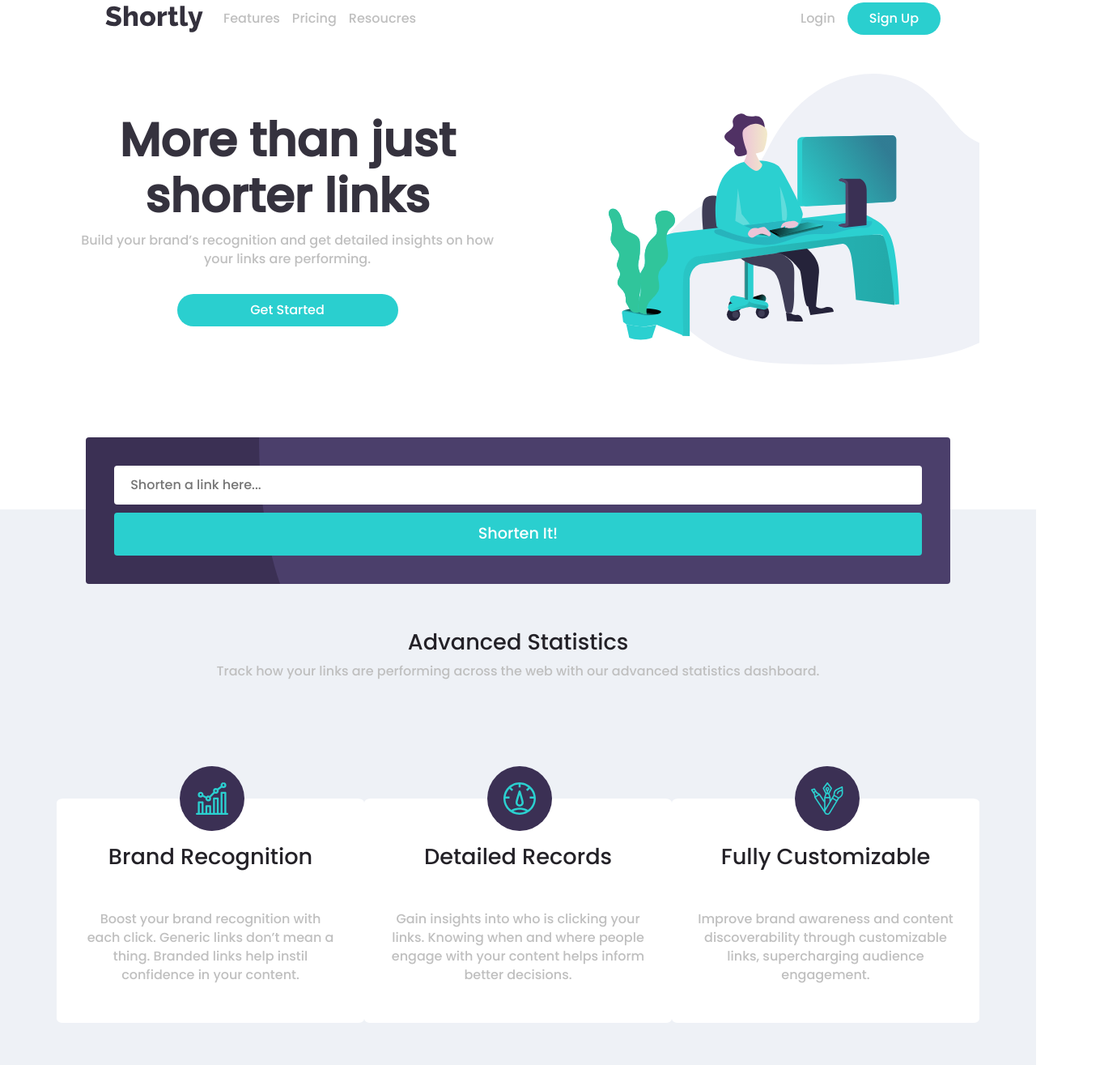
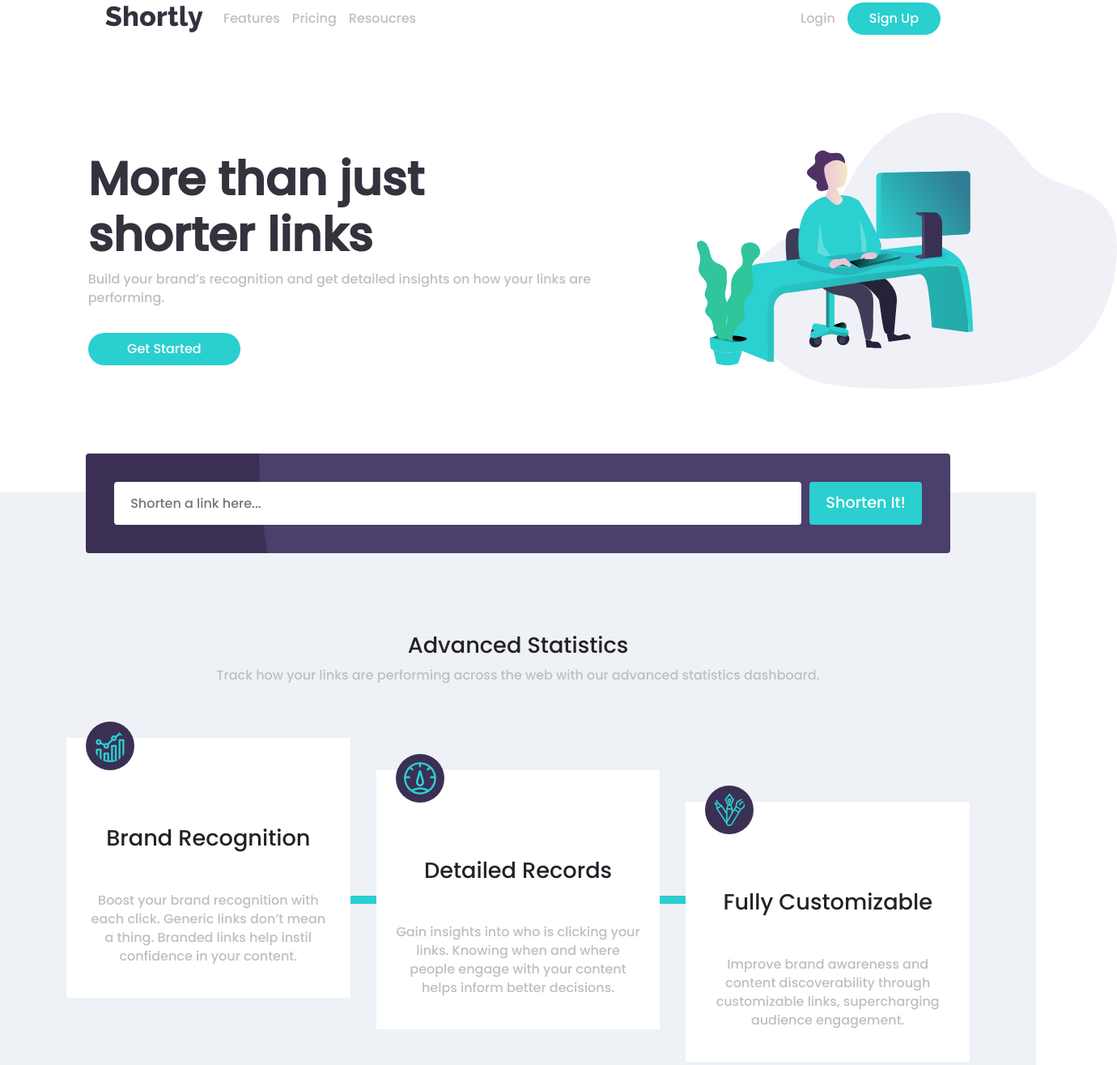
Before and after one commit to Renz757/URL-shortening-API-landing-page, a website: page index.html in a window 1280 px wide. Shown: the part 45-1360 px from the top of the page at 81% size, 1380 px wide, since content can reach past the window. Drawn offline with nearby package versions, Linux system fonts and the light colour scheme.

Commit message:
Desktop Design

```diff
--- a/index.html
+++ b/index.html
@@ -21,7 +21,7 @@
   </head>
 
   <body>
-    <nav class="container p-5">
+    <nav class="container p-5 mb-5">
       <div class="row align-items-center ms-auto">
         <div class="col-8">
           <div class="d-flex align-items-center">
@@ -33,7 +33,7 @@
             </ul>
           </div>
         </div>
-        <div class="col-4">
+        <div class="col-4 text-end">
           <svg
             xmlns="http://www.w3.org/2000/svg"
             width="32"
@@ -57,30 +57,33 @@
       </div>
     </nav>
 
-    <section class="main container">
+    <section class="main">
       <div class="row">
-        <div class="header-img-container col-12 col-md-6 order-md-1">
+        <div class="col-md-1">
+
+        </div>
+        <div class="col-12 col-md-5 order-md-1">
           <img
-            class="img-fluid header-img"
+            class="header-img"
             src="images/illustration-working.svg"
             alt=""
           />
         </div>
-        <div class="content mt-5 col-12 col-md-6">
-          <h1>More than just shorter links</h1>
+        <div class="content mt-5 col-12 col-md-6 text-center text-md-start">
+          <h1 class="">More than just shorter links</h1>
           <p class="text">
             Build your brand’s recognition and get detailed insights on how your
             links are performing.
           </p>
-          <button class="rounded-pill global-btn mt-3 w-50">Get Started</button>
+          <button class="rounded-pill global-btn mt-3">Get Started</button>
         </div>
       </div>
     </section>
 
     <section class="API-section container-fluid">
       <div class="API">
-        <div class="API-Box d-flex flex-column rounded container">
-          <input class="rounded" id="api-input" type="text" placeholder="Shorten a link here...">
+        <div class="API-Box d-flex flex-column flex-md-row rounded container">
+          <input class="rounded flex-md-grow-1" id="api-input" type="text" placeholder="Shorten a link here...">
           <button class="rounded" id="api-button">Shorten It!</button>
         </div>
 
@@ -91,10 +94,10 @@
       </div>
     </section>
 
-    <section class="info-container mt-5 container-fluid">
+    <section class="info-container container-fluid">
       <div class="info">
         <div class="row">
-          <div class="col-12 info-header pt-5 col-6">
+          <div class="col-12 info-header pt-5 text-center">
             <h2 class="sub-header">Advanced Statistics</h2>
             <p class="text">
               Track how your links are performing across the web with our advanced
@@ -103,12 +106,12 @@
           </div>
         </div>
 
-         <div class="container-fluid">
-           <div class="container">
-             <div class="row ">
 
-              <div class="col-12 col-md-4 box p-2 align-self-end">
-                <div class="circle">
+
+        <div class="container box-container d-flex flex-column flex-md-row align-items-center">
+
+          <div class="text-center box align-self-md-start">
+            <div class="circle d-flex justify-content-center justify-content-md-start m-0 mx-md-4">
               <img
                 class="circle-img"
                 src="images/icon-brand-recognition.svg"
@@ -122,8 +125,12 @@
             </p>
           </div>
 
-              <div class="col-12 col-md-4 col-md-4 box p-2">
-                <div class="circle">
+          <div class="line py-4 py-md-0 px-0 px-md-3">
+
+          </div>
+
+          <div class="text-center box">
+            <div class="circle d-flex justify-content-center justify-content-md-start m-0 mx-md-4">
               <img
                 class="circle-img"
                 src="images/icon-detailed-records.svg"
@@ -137,8 +144,12 @@
             </p>
           </div>
 
-              <div class="col-12 col-md-4 box p-2">
-                <div class="circle">
+          <div class="line py-4 py-md-0 px-0 px-md-3">
+
+          </div>
+
+          <div class="text-center box align-self-md-end">
+            <div class="circle d-flex justify-content-center justify-content-md-start m-0 mx-md-4">
               <img
                 class="circle-img"
                 src="images/icon-fully-customizable.svg"
@@ -151,10 +162,9 @@
               links, supercharging audience engagement.
             </p>
           </div>
+        </div>
 
-            </div>
-           </div>
-         </div>
+
 
       </div>
     </section>
@@ -162,7 +172,7 @@
     <section class="boost-link-container d-flex align-items-center">
       <div>
         <h3>Boost your links today</h3>
-        <button class="rounded-pill global-btn mt-3 w-25">Get Started</button>
+        <button class="rounded-pill global-btn mt-3">Get Started</button>
       </div>
     </section>
 
--- a/styles/_customStyles.scss
+++ b/styles/_customStyles.scss
@@ -6,6 +6,11 @@
 .link-nav {
     margin-right: 15px;
     color: $gray;
+    cursor: pointer;
+}
+
+.link-nav:hover {
+    color: black;
 }
 
 .link-nav:first-child {
@@ -15,27 +20,35 @@
 .login {
     color: $gray;
     margin-right: 15px;
+    cursor: pointer;
 }
 
 .main {
-    .header-img-container {
+    padding: 0;
+
+
+    .header-img {
         position: relative;
-        overflow: hidden;
-
-        .header-img {
-            position: relative;
-            left: 100px;
-        }
+        left: 100px;
+        max-width: 100%;
+        height: auto;
     }
 
+
     .content {
-        margin: 0 auto;
-        text-align: center;
+
 
         h1 {
             font-size: 3.6rem;
             font-weight: 700;
             color: $very-dark-blue;
+
+        }
+
+
+
+        button {
+            width: 30%;
         }
 
     }
@@ -45,7 +58,7 @@
 
     .API {
         width: 85%;
-        margin: -50px auto 0 auto;
+        margin: -45px auto 0 auto;
         text-align: center;
 
         .API-Box {
@@ -56,7 +69,7 @@
             background-repeat: no-repeat;
             background-color: $dark-violet;
             position: relative;
-            top: 140px;
+            top: 125px;
 
             input,
             button {
@@ -99,50 +112,55 @@
 
 .info-container {
     background-color: #eef1f6;
+    padding-bottom: 100px;
 
     .info {
-        // margin: 0 auto;
-        padding-top: 100px;
-        text-align: center;
+        margin-top: 50px;
+        padding-top: 125px;
 
         .info-header {
             margin-bottom: 30px;
+            min-width: 50%;
+            margin: 0 auto 50px auto;
+        }
+
+
+        .box-container {
+            min-height: 400px;
         }
 
         .box {
             background-color: white;
-            border-radius: 2%;
-            text-align: center;
+            width: 85%;
+            height: auto;
+            margin: 0 auto;
+        }
+
+        .circle {
             position: relative;
-            margin-top: 100px;
+            top: -20px;
+
+            .circle-img {
+                background-color: $dark-violet;
+                padding: 10px;
+                border-radius: 50%;
+                height: 60px;
+                width: 60px;
+            }
+        }
+
+        .line {
+            height: 10px;
+            width: 10px;
+            background-color: $btn-color;
+        }
 
 
-            .circle {
-                margin: 0 auto;
-                width: 80px;
-                height: 80px;
-                border-radius: 50%;
-                background-color: $dark-violet;
-                position: absolute;
-                top: -40px;
-                left: 40%;
 
-                .circle-img {
-                    position: relative;
-                    // right: 25%;
-                    top: 25%;
-                    width: 50%;
-                    height: 50%;
-                    display: inline-block;
-                    vertical-align: middle;
-                }
-            }
-        }
+
+
     }
 
-    .info:last-child {
-        padding-bottom: 70px;
-    }
 }
 
 .boost-link-container {
@@ -193,9 +211,15 @@ footer {
             li {
                 margin-bottom: 10px;
                 color: $gray;
+                cursor: pointer;
+            }
+
+            li:hover {
+                color: $btn-color;
             }
         }
     }
+
 
     .social-links {
         margin-top: 30px;
@@ -204,6 +228,16 @@ footer {
         ul {
             li {
                 padding: 10px;
+                cursor: pointer;
+                color: $btn-color;
+
+                .social-icon {
+                    fill: white;
+                }
+
+                .social-iconhover {
+                    fill: $btn-color;
+                }
             }
         }
     }
--- a/styles/_global.scss
+++ b/styles/_global.scss
@@ -5,11 +5,19 @@ html, * {
     font-family: $text-font;
 }
 
+body {
+    overflow-x: hidden;
+}
+
 .global-btn {
     padding: 8px 27px;
     border: none;
     background-color: $btn-color;
     color: white;
+}
+
+.global-btn:hover {
+    opacity: .5;
 }
 
 .sub-header {
```
Also changed, not shown: styles/styles.css, 1 other file. Lines whose indentation alone changed are shown as unchanged.
